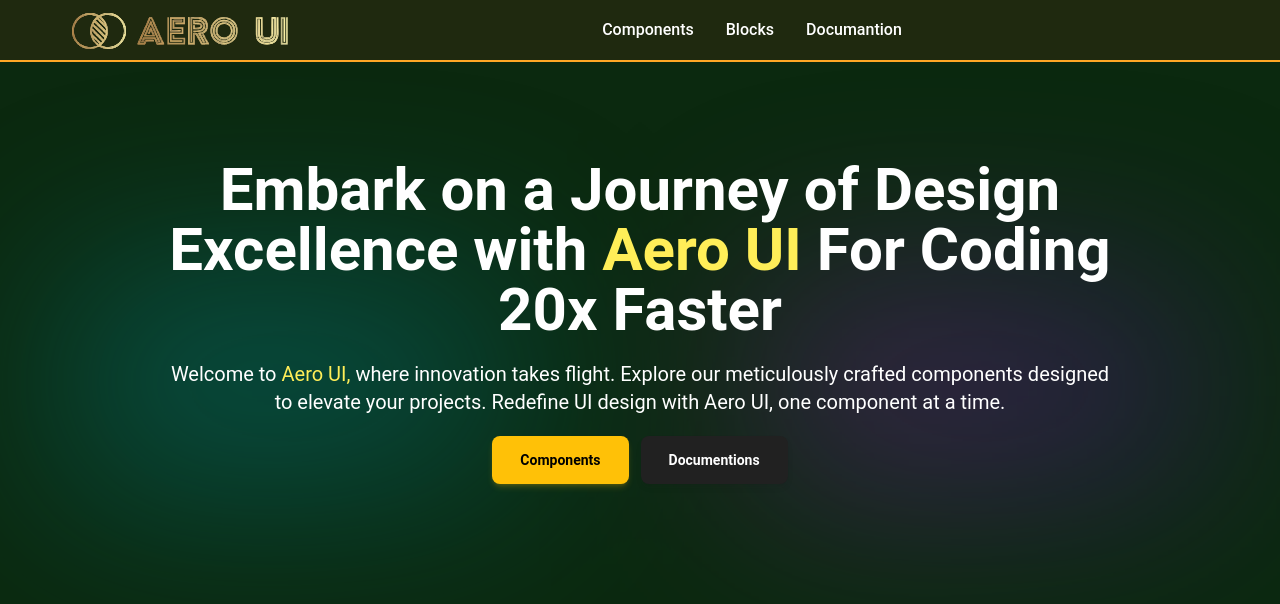
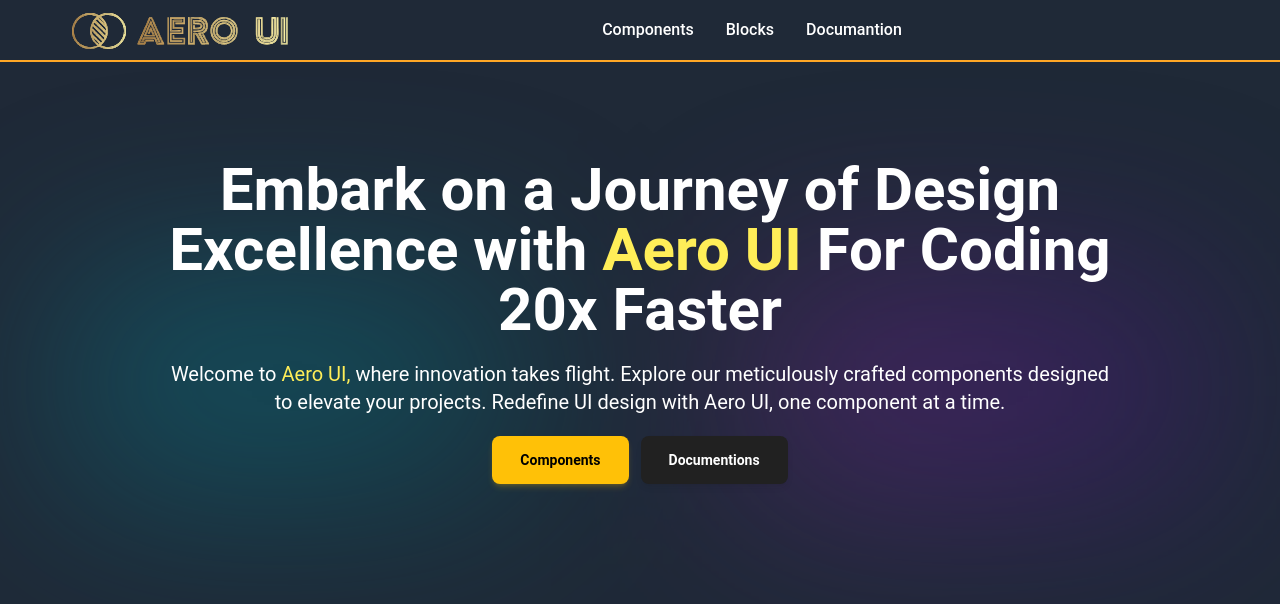
Before and after one commit to akash-khan-311/softui, a React (Vite) app: page / in a window 1280 px wide. Shown: the top 604 px of the page. Built offline with nearby package versions, Linux system fonts and the light colour scheme.

Commit message:
site main color changes

```diff
--- a/src/index.css
+++ b/src/index.css
@@ -5,14 +5,14 @@ body {
   scroll-behavior: smooth;
   z-index: 999;
   opacity: 1;
-  background-color: rgb(11, 41, 15);
+  background-color: rgb(31, 41 ,55);
   background-attachment: fixed;
 }
 
 .navbar {
   scroll-behavior: smooth;
   opacity: 1;
-  background-color: rgb(31, 41, 15);
+  background-color: rgb(31, 41 ,55);
   background-attachment: fixed;
 }
 
```
